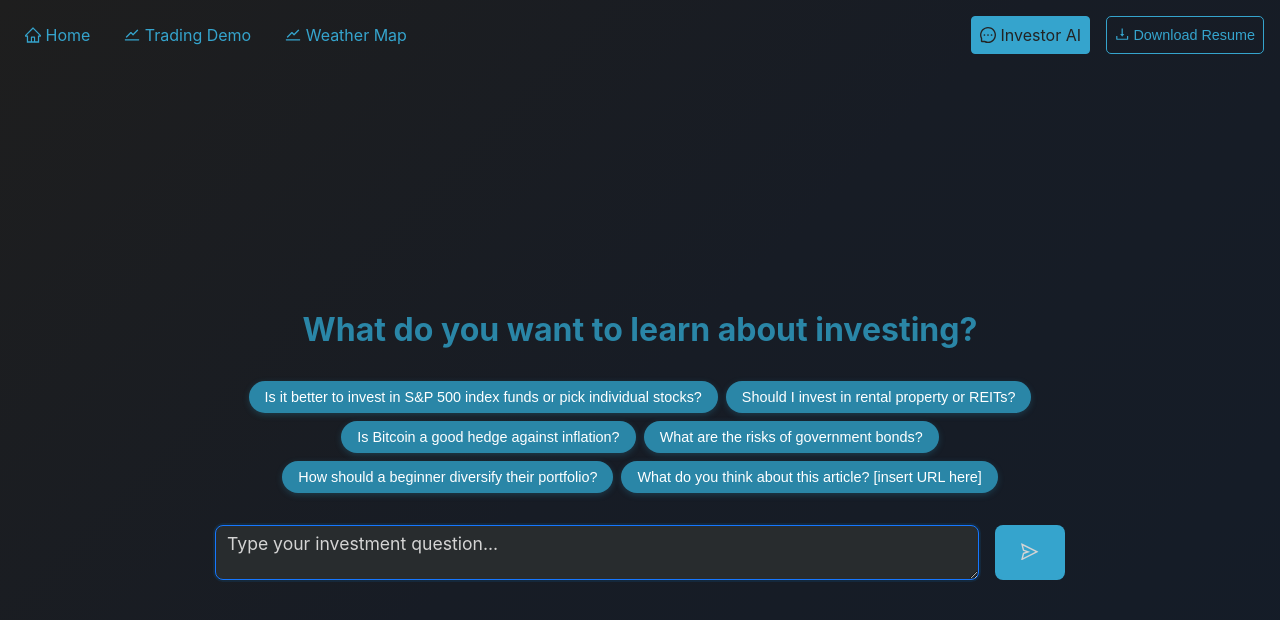
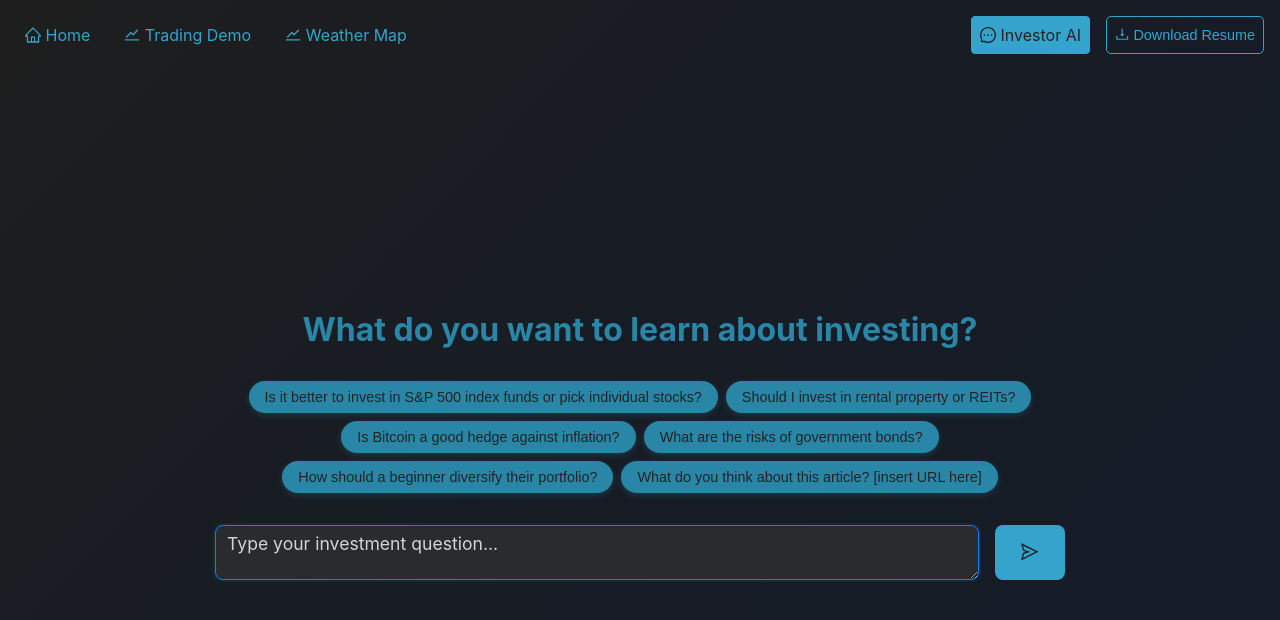
Before and after one commit to pohti/patrick-chen-portfolio, a Next.js app: page /chat in a window 1280 px wide. Shown: the top 620 px of the page. Built offline with nearby package versions, Linux system fonts and the light colour scheme.

Commit message:
style: change button colors

```diff
--- a/src/app/chat/Chat.module.css
+++ b/src/app/chat/Chat.module.css
@@ -32,12 +32,12 @@
   background-color: var(--font-color-primary);
   border: 0;
   border-radius: 8px;
-  color: var(--font-color-white);
+  color: var(--font-color-secondary);
+  cursor: pointer;
 }
 
 .warrenSubmitBtn:hover {
-  background-color: #006bb3;
-  cursor: pointer;
+  background-color: #39b1dd;
 }
 
 /* Typing animation */
--- a/src/app/chat/page.tsx
+++ b/src/app/chat/page.tsx
@@ -180,7 +180,7 @@ export default function Chat() {
                 onClick={() => sendMessage(prompt)}
                 style={{
                   background: '#2a86a7',
-                  color: '#fff',
+                  color: 'var(--font-color-secondary)',
                   border: 'none',
                   borderRadius: '1rem',
                   padding: '0.5rem 1rem',
```
